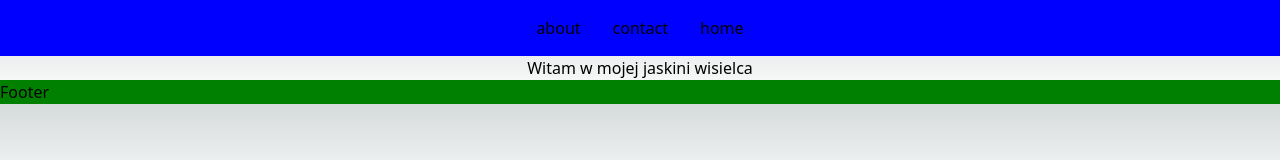
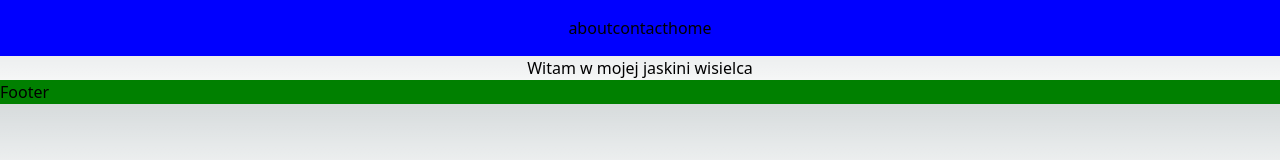
Before and after one commit to tomaszrosko/next-js, a Next.js app: page /home in a window 1280 px wide. Shown: the top 160 px of the page. Built offline with nearby package versions, Linux system fonts and the light colour scheme.

Commit message:
bug fix link

```diff
--- a/components/header.js
+++ b/components/header.js
@@ -1,14 +1,23 @@
-
+import Link from 'next/link'
 function Header() {
     return (
         <>
             <div className={"header"}>
                 <nav className="menu" id="menu">
                     <ul className={"flex justify-center p-4"}>
-                        <li><a className="Menu-Item p-4" href="about">about
-                        </a></li>
-                        <li><a className="Menu-Item p-4" href="contact">contact</a></li>
-                        <li><a className="Menu-Item p-4" href="home">home</a></li>
+                        {/*<li><a className="Menu-Item p-4" href="about">about*/}
+                        {/*</a></li>*/}
+                        {/*<li><a className="Menu-Item p-4" href="contact">contact</a></li>*/}
+                        {/*<li><a className="Menu-Item p-4" href="home">home</a></li>*/}
+                        <li>
+                            <Link href="/about" replace>about</Link>
+                        </li>
+                        <li>
+                            <Link href="/contact" replace>contact</Link>
+                        </li>
+                        <li>
+                            <Link href="/home" replace>home</Link>
+                        </li>
                     </ul>
                 </nav>
             </div>
@@ -16,5 +25,4 @@ function Header() {
     )
 }
 
-
 export default Header
```
